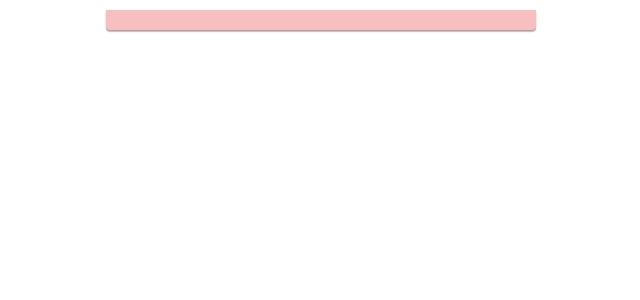
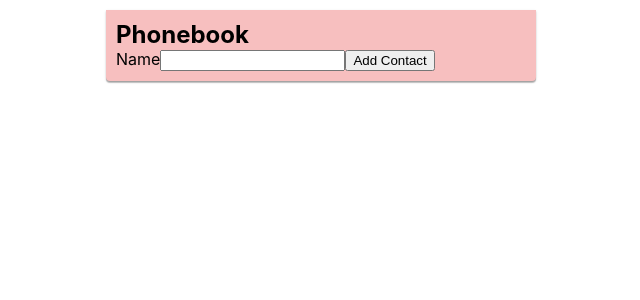
Before and after one commit to AndrL2311/goit-react-hw-02-phonebook, a React (Create React App) app: page / in a window 1280 px wide. Shown: the top 300 px of the page, without its empty margins (319-959 px from the left). Built offline with nearby package versions, Linux system fonts and the light colour scheme.

Commit message:
Update App.js

```diff
--- a/src/App.js
+++ b/src/App.js
@@ -8,8 +8,34 @@ class App extends React.Component {
     name: '',
   };
 
+  handleChange = e => {
+    this.setState({ login: e.target.name });
+  };
+
   render() {
-    return <div className={s.container}></div>;
+    const { name } = this.state;
+
+    return (
+      <div className={s.container}>
+        <h2>Phonebook</h2>
+        <form onSubmit={this.handleSubmit}>
+          <label>
+            Name
+            <input
+              type="text"
+              name={name}
+              onChange={this.handleChange}
+              pattern="^[a-zA-Zа-яА-Я]+(([' -][a-zA-Zа-яА-Я ])?[a-zA-Zа-яА-Я]*)*$"
+              title="Имя может состоять только из букв, апострофа, тире и пробелов. Например Adrian, Jacob Mercer, Charles de Batz de Castelmore d'Artagnan и т. п."
+              required
+            />
+          </label>
+          <button className={s.button} type="submit">
+            Add Contact
+          </button>
+        </form>
+      </div>
+    );
   }
 }
 
```
